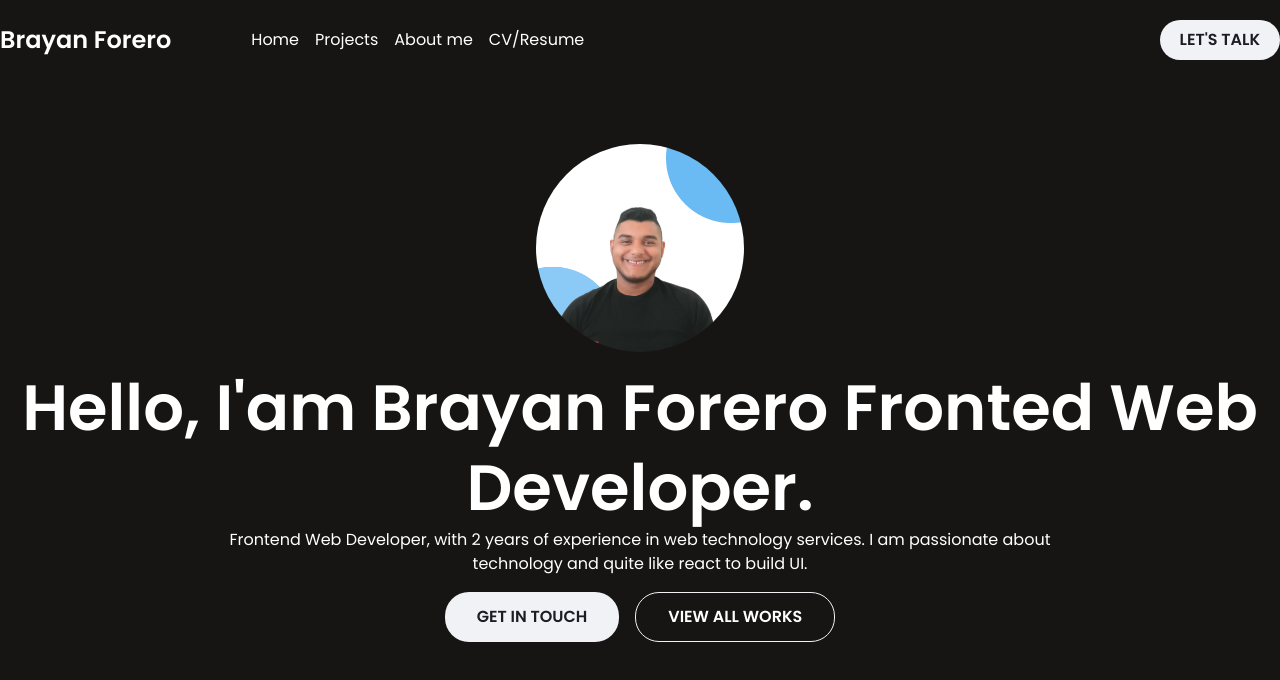
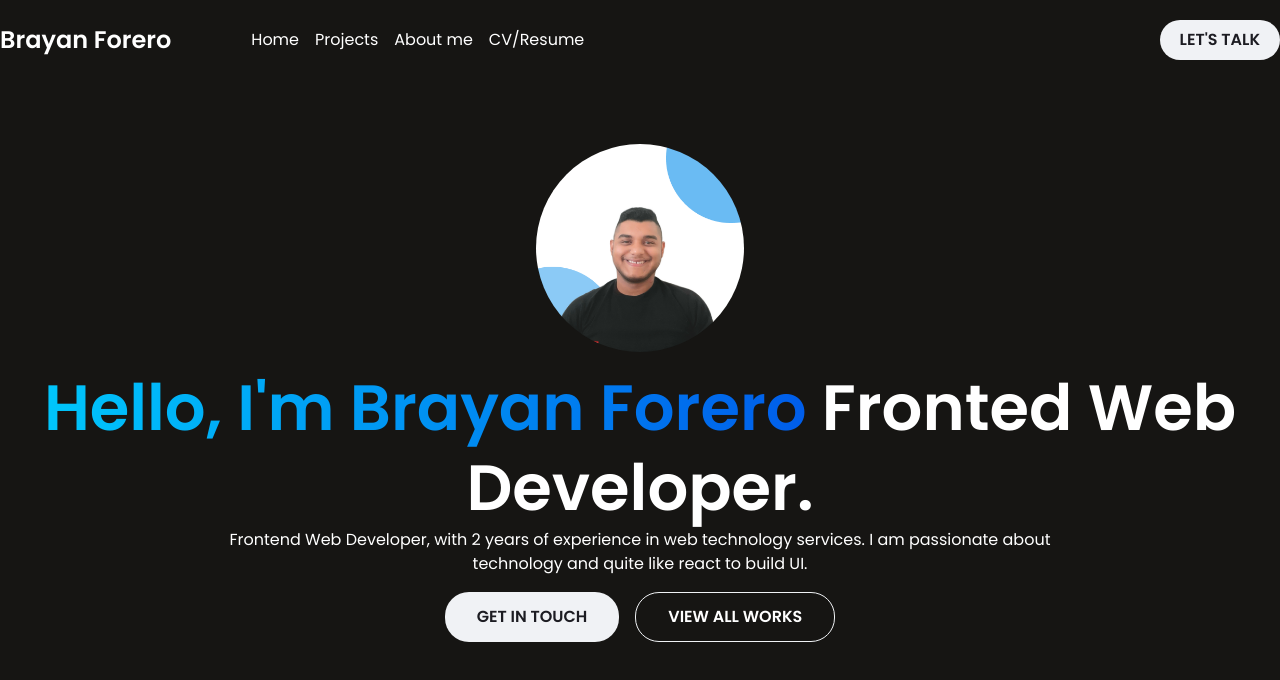
Before and after one commit to brayanforero/portfolio-me, a React (Vite) app: page / in a window 1280 px wide. Shown: the top 680 px of the page. Built offline with nearby package versions, Linux system fonts and the light colour scheme.

Commit message:
fix(root) add gradient to hero text

```diff
--- a/src/components/FavoriteWorks/Projects.tsx
+++ b/src/components/FavoriteWorks/Projects.tsx
@@ -2,7 +2,7 @@ import Project from "../Project";
 
 function Projects() {
   return (
-    <div className="grid justify-center grid-cols-1 gap-5 lg:gap-8 md:grid-cols-2 lg:grid-cols-4">
+    <div className="grid grid-cols-1 gap-5 lg:gap-8 md:grid-cols-2 lg:grid-cols-4">
       <Project />
       <Project />
     </div>
--- a/src/components/Header/index.tsx
+++ b/src/components/Header/index.tsx
@@ -1,6 +1,7 @@
 import { assets } from "@/utils";
 import Wrapper from "../Layouts/Wrapper";
 import "./index.css";
+const CV = assets("assets/CV/BrayanForero.CV.pdf");
 
 function Header() {
   return (
@@ -19,7 +20,7 @@ function Header() {
               <a href="#">About me</a>
             </li>
             <li className="Header-li">
-              <a download={true} href={assets("assets/CV/BrayanForero.CV.pdf")}>
+              <a download={true} href={CV}>
                 CV/Resume
               </a>
             </li>
--- a/src/components/Hero/index.css
+++ b/src/components/Hero/index.css
@@ -15,6 +15,10 @@
   line-height: 1.25;
 }
 
+.Hero-span {
+  @apply text-transparent bg-clip-text bg-gradient-to-r from-blue-alt to-blue;
+}
+
 .Hero-p {
   @apply self-center max-w-4xl mx-auto;
 }
--- a/src/components/Hero/index.tsx
+++ b/src/components/Hero/index.tsx
@@ -1,15 +1,16 @@
 import { assets } from "@/utils";
 import "./index.css";
+const Img = assets("img/Profile.png");
 
 function Hero() {
   return (
     <section className="Hero">
       <picture className="Hero-picture">
-        <img src={assets("img/Profile.png")} alt="Brayan Forero" />
+        <img src={Img} alt="Brayan Forero" />
       </picture>
       <div className="Hero-texts">
         <h2 className="Hero-name">
-          <span className="Hero-span">Hello, I'am Brayan Forero </span>
+          <span className="Hero-span">Hello, I'm Brayan Forero </span>
           Fronted Web Developer.
         </h2>
         <p className="Hero-p">
```
